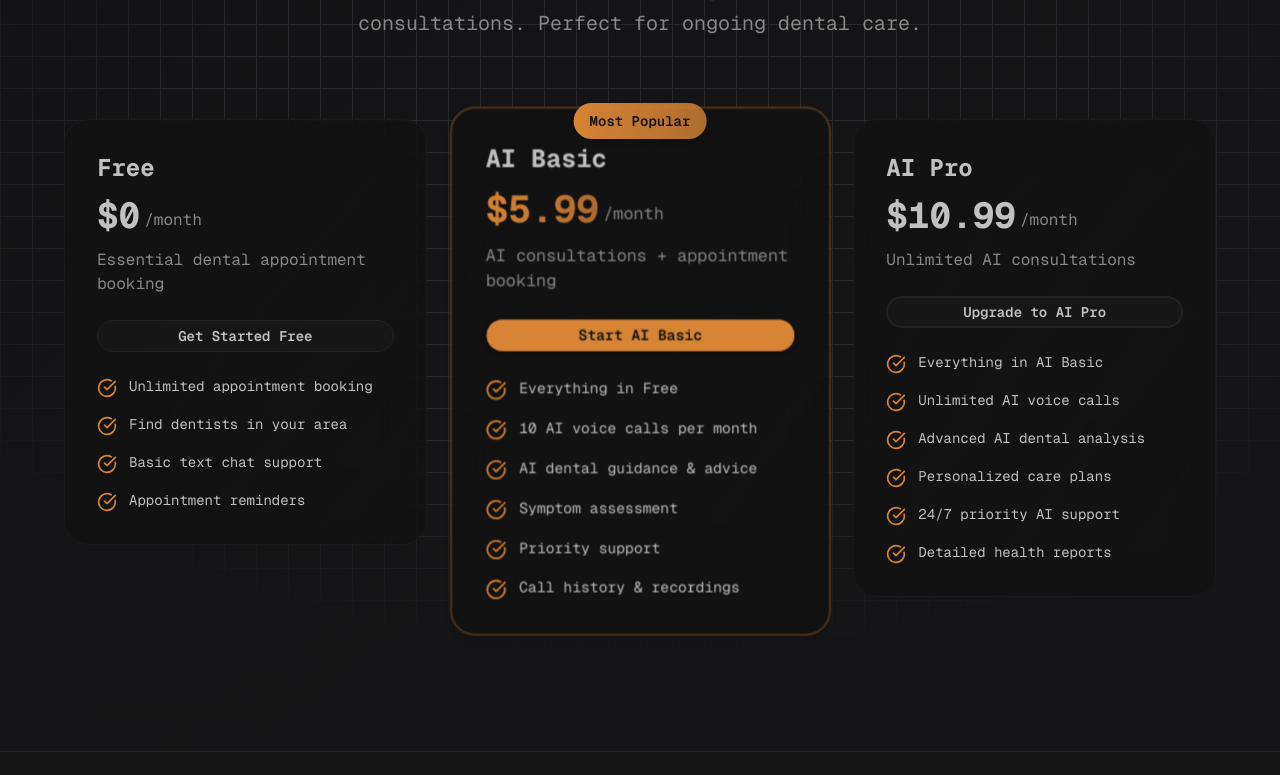
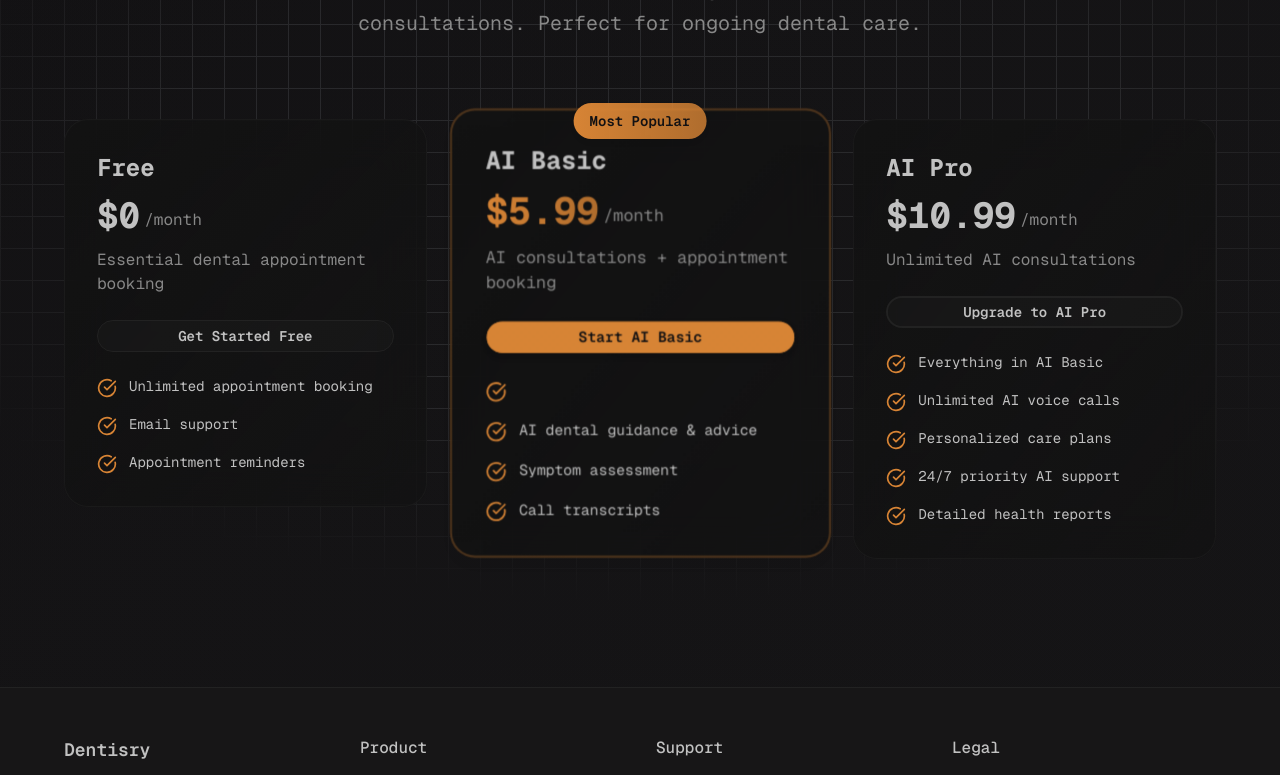
Before and after one commit to rahulye/Dentistry, a Next.js app: page / in a window 1280 px wide. Shown: the part 3864-4639 px from the top of the page. Built offline with nearby package versions, Linux system fonts and the light colour scheme; no server answers.

Commit message:
refacor: pricing details

```diff
--- a/src/components/landing/PricingSection.tsx
+++ b/src/components/landing/PricingSection.tsx
@@ -74,11 +74,7 @@ const PricingSection = () => {
 									</div>
 									<div className="flex items-start gap-3">
 										<CheckCircleIcon className="w-5 h-5 text-primary mt-0.5 shrink-0" />
-										<span className="text-sm">Find dentists in your area</span>
-									</div>
-									<div className="flex items-start gap-3">
-										<CheckCircleIcon className="w-5 h-5 text-primary mt-0.5 shrink-0" />
-										<span className="text-sm">Basic text chat support</span>
+										<span className="text-sm">Email support</span>
 									</div>
 									<div className="flex items-start gap-3">
 										<CheckCircleIcon className="w-5 h-5 text-primary mt-0.5 shrink-0" />
@@ -117,11 +113,7 @@ const PricingSection = () => {
 								<div className="space-y-4">
 									<div className="flex items-start gap-3">
 										<CheckCircleIcon className="w-5 h-5 text-primary mt-0.5 shrink-0" />
-										<span className="text-sm">Everything in Free</span>
-									</div>
-									<div className="flex items-start gap-3">
-										<CheckCircleIcon className="w-5 h-5 text-primary mt-0.5 shrink-0" />
-										<span className="text-sm">10 AI voice calls per month</span>
+										<span className="text-sm">	</span>
 									</div>
 									<div className="flex items-start gap-3">
 										<CheckCircleIcon className="w-5 h-5 text-primary mt-0.5 shrink-0" />
@@ -133,11 +125,7 @@ const PricingSection = () => {
 									</div>
 									<div className="flex items-start gap-3">
 										<CheckCircleIcon className="w-5 h-5 text-primary mt-0.5 shrink-0" />
-										<span className="text-sm">Priority support</span>
-									</div>
-									<div className="flex items-start gap-3">
-										<CheckCircleIcon className="w-5 h-5 text-primary mt-0.5 shrink-0" />
-										<span className="text-sm">Call history & recordings</span>
+										<span className="text-sm">Call transcripts</span>
 									</div>
 								</div>
 							</div>
@@ -174,10 +162,6 @@ const PricingSection = () => {
 									</div>
 									<div className="flex items-start gap-3">
 										<CheckCircleIcon className="w-5 h-5 text-primary mt-0.5 shrink-0" />
-										<span className="text-sm">Advanced AI dental analysis</span>
-									</div>
-									<div className="flex items-start gap-3">
-										<CheckCircleIcon className="w-5 h-5 text-primary mt-0.5 shrink-0" />
 										<span className="text-sm">Personalized care plans</span>
 									</div>
 									<div className="flex items-start gap-3">
```
